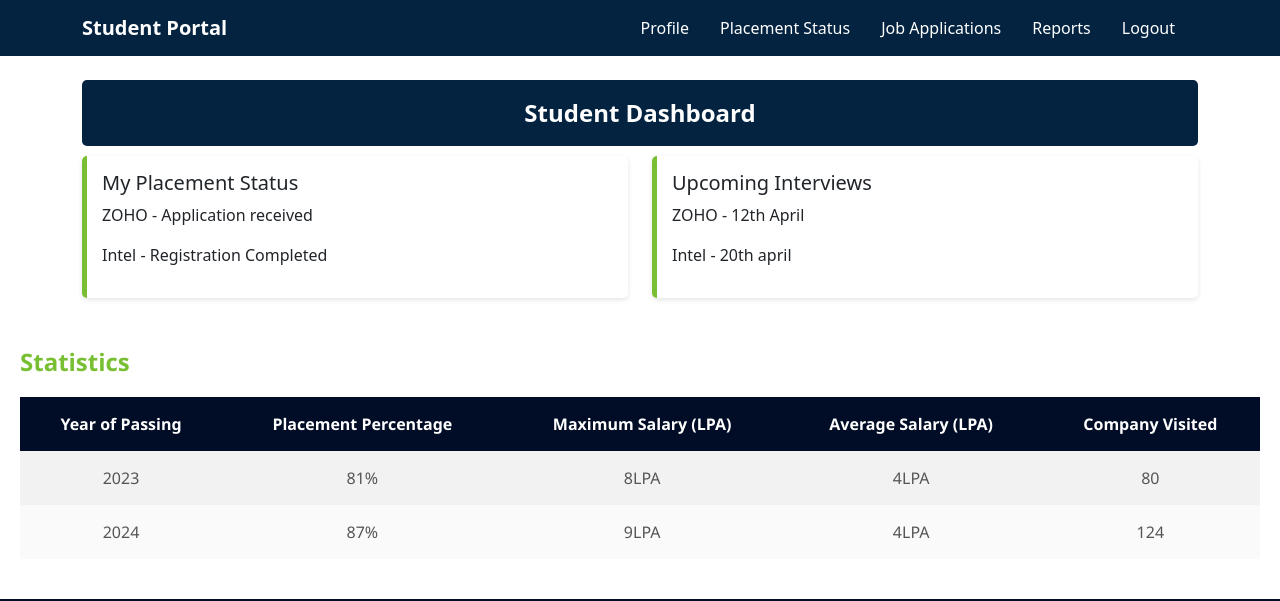
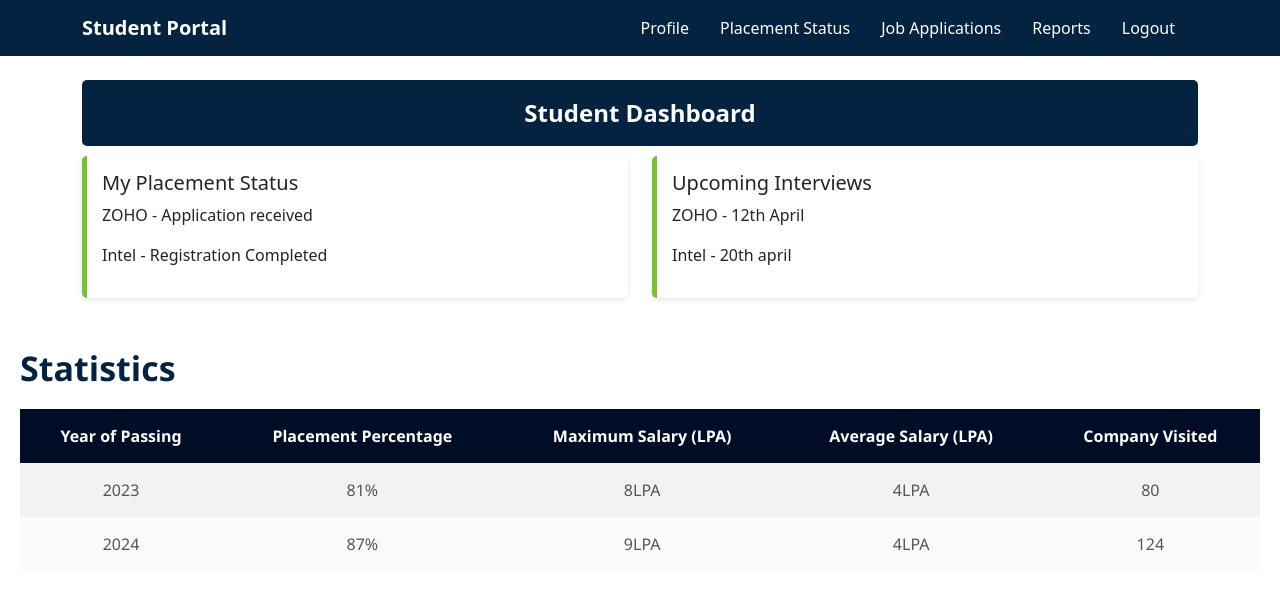
Before and after one commit to Nishothana/placement-management, a plain HTML site: page student.html in a window 1280 px wide. Shown: the top 601 px of the page. Drawn offline with nearby package versions, Linux system fonts and the light colour scheme.

Commit message:
info added

```diff
--- a/styles.css
+++ b/styles.css
@@ -608,14 +608,14 @@ button:hover {
   /* Student Profile -statistics*/
   .statistics-section {
     padding: 40px 20px;
-    background-color: #fff;
+    background-color: #ffffff;
     font-family: 'Segoe UI', sans-serif;
   }
 
   .stats-title {
-    font-size: 24px;
+    font-size: 34px;
     font-weight: bold;
-    color: #79BF34;
+    color: #032340;
     margin-bottom: 20px;
   }
 
```
